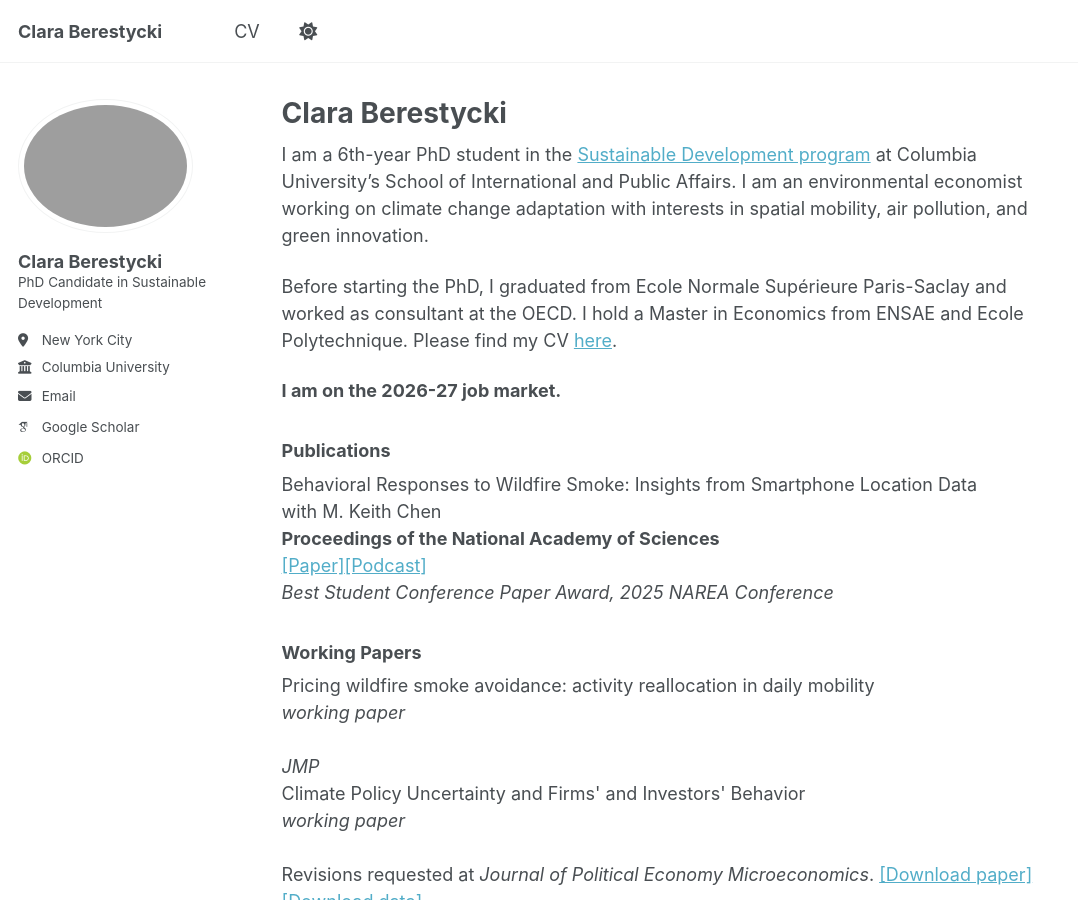
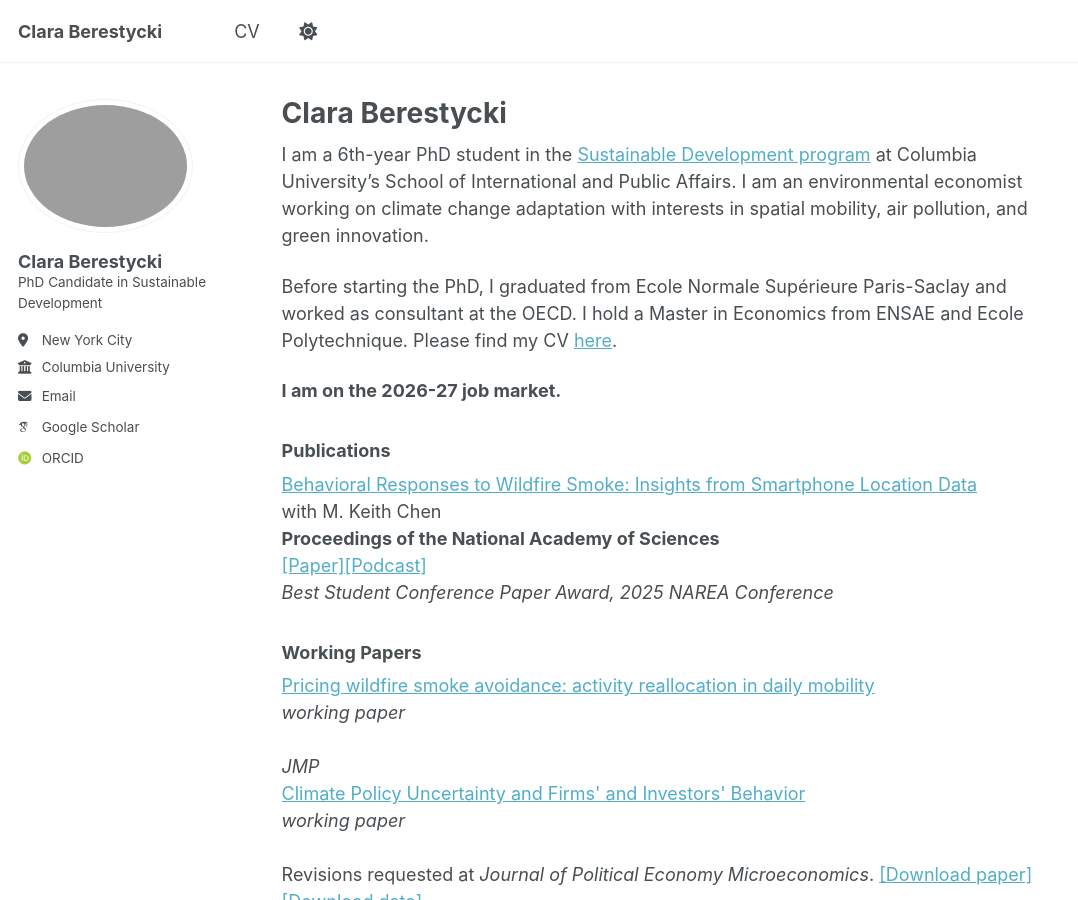
Before and after one commit to claraberes/claraberes.github.io, a Jekyll site: the page built from _pages/about.md, in a window 1280 px wide and 900 px high. Shown: the whole window, without its empty margins (0-1078 px from the left). Built offline with Jekyll 4.4.1, drawn with Linux system fonts in a browser that asks for light colours; some web fonts are replaced.

Commit message:
Update about.md

```diff
--- a/_pages/about.md
+++ b/_pages/about.md
@@ -21,8 +21,9 @@
       {% for post in posts_in_category %}
 {% assign data_link = post.dataurl | default: post.data_url | default: post.data.url | strip %}
 {% if post.coauthors or post.links or post.status %}
+{% assign title_url = post.links[0].url | default: post.paperurl | default: post.permalink %}
 <div class="pub">
-<span class="pub-title">{{ post.title }}</span><br>
+<a class="pub-title" href="{{ title_url }}" target="_blank" rel="noopener">{{ post.title }}</a><br>
 {% if post.coauthors %}<span class="pub-meta">with {{ post.coauthors }}</span><br>{% endif %}
 {% if post.status or post.venue %}<span class="pub-meta">{% if post.status %}<em>{{ post.status }}</em>{% if post.venue %}, {% endif %}{% endif %}{% if post.venue %}<strong>{{ post.venue }}</strong>{% endif %}</span><br>{% endif %}
 {% if post.links or data_link != "" %}<span class="pub-links">{% for l in post.links %}<a href="{{ l.url }}" target="_blank" rel="noopener">[{{ l.label }}]</a>{% endfor %}{% if data_link != "" %}<a href="{{ data_link }}" target="_blank" rel="noopener">[Data]</a>{% endif %}</span>{% endif %}
@@ -40,8 +41,9 @@
   {% for post in all_posts %}
 {% assign data_link = post.dataurl | default: post.data_url | default: post.data.url | strip %}
 {% if post.coauthors or post.links or post.status %}
+{% assign title_url = post.links[0].url | default: post.paperurl | default: post.permalink %}
 <div class="pub">
-<span class="pub-title">{{ post.title }}</span><br>
+<a class="pub-title" href="{{ title_url }}" target="_blank" rel="noopener">{{ post.title }}</a><br>
 {% if post.coauthors %}<span class="pub-meta">with {{ post.coauthors }}</span><br>{% endif %}
 {% if post.status or post.venue %}<span class="pub-meta">{% if post.status %}<em>{{ post.status }}</em>{% if post.venue %}, {% endif %}{% endif %}{% if post.venue %}<strong>{{ post.venue }}</strong>{% endif %}</span><br>{% endif %}
 {% if post.links or data_link != "" %}<span class="pub-links">{% for l in post.links %}<a href="{{ l.url }}" target="_blank" rel="noopener">[{{ l.label }}]</a>{% endfor %}{% if data_link != "" %}<a href="{{ data_link }}" target="_blank" rel="noopener">[Data]</a>{% endif %}</span>{% endif %}
```
